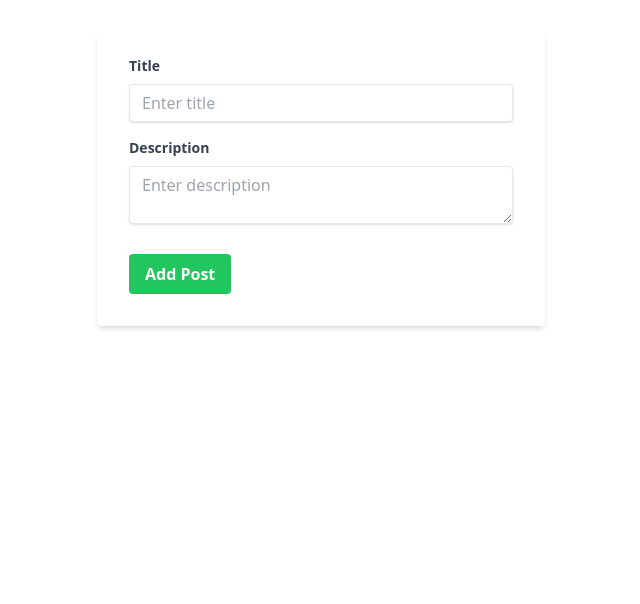
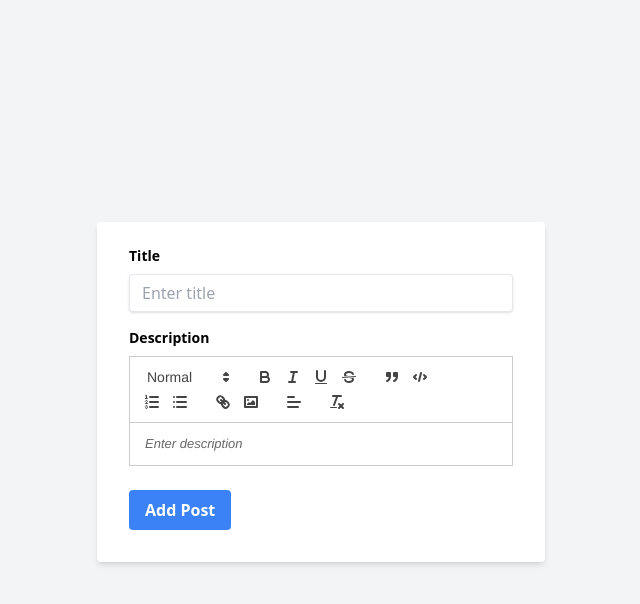
Before and after one commit to dharmi04/Travel-Blogging, a React (Vite) app in the folder Frontend/: page /addblog in a window 1280 px wide. Shown: the top 604 px of the page, without its empty margins (319-959 px from the left). Built offline with nearby package versions, Linux system fonts and the light colour scheme; a web font is replaced by a local one.

Commit message:
backend test and text-editor added in frontend

```diff
--- a/Frontend/package.json
+++ b/Frontend/package.json
@@ -15,6 +15,7 @@
     "ionicons": "^7.2.1",
     "react": "^18.2.0",
     "react-dom": "^18.2.0",
+    "react-quill": "^2.0.0",
     "react-router-dom": "^6.18.0"
   },
   "devDependencies": {
--- a/Frontend/src/App.jsx
+++ b/Frontend/src/App.jsx
@@ -8,6 +8,7 @@ import Homepage from './Pages/Homepage';
 import ProfilePage from './ProfilePage';
 import BlogList from './components/BlogList';
 import Home from './Pages/Home';
+import FullBlog from './components/FullBlog';
 
 function App() {
 
@@ -22,6 +23,7 @@ function App() {
           <Route path="/profilepage" element={<ProfilePage />} />
           <Route path="/allblog" element={<BlogList />} />
           <Route path="/home" element={<Home />} />
+          <Route path="/blog/:id" element={<FullBlog />} />
 
         </Routes>
       </Router>
--- a/Frontend/src/Pages/AddPost.jsx
+++ b/Frontend/src/Pages/AddPost.jsx
@@ -1,16 +1,20 @@
 import React, { useState } from 'react';
 import axios from 'axios';
+import { useNavigate } from 'react-router-dom';
+import ReactQuill from 'react-quill';
+import 'react-quill/dist/quill.snow.css';
 
 const AddPost = () => {
+  const navigate = useNavigate();
   const [formData, setFormData] = useState({
     title: '',
     desc: '',
   });
 
-  const handleChange = (e) => {
+  const handleChange = (value) => {
     setFormData({
       ...formData,
-      [e.target.name]: e.target.value,
+      desc: value,
     });
   };
 
@@ -19,17 +23,17 @@ const AddPost = () => {
     try {
       const response = await axios.post("http://localhost:5000/api/posts", formData);
 
-      console.log("post added successfully", response.data);
+      console.log("Post added successfully", response.data);
     } catch (error) {
       console.error('Error adding post:', error.message);
     }
   };
 
   return (
-    <div className="max-w-md mx-auto my-8">
-      <form onSubmit={handleSubmit} className="bg-white shadow-md rounded px-8 pt-6 pb-8 mb-4">
+    <div className="min-h-screen bg-gray-100 flex items-center justify-center">
+      <form onSubmit={handleSubmit} className="bg-white shadow-md rounded px-8 pt-6 pb-8 mb-4 w-full max-w-md">
         <div className="mb-4">
-          <label className="block text-gray-700 text-sm font-bold mb-2" htmlFor="title">
+          <label className="block text-sm font-bold mb-2" htmlFor="title">
             Title
           </label>
           <input
@@ -39,26 +43,42 @@ const AddPost = () => {
             placeholder="Enter title"
             name="title"
             value={formData.title}
-            onChange={handleChange}
+            onChange={(e) => setFormData({ ...formData, title: e.target.value })}
             required
           />
         </div>
         <div className="mb-6">
-          <label className="block text-gray-700 text-sm font-bold mb-2" htmlFor="desc">
+          <label className="block text-sm font-bold mb-2" htmlFor="desc">
             Description
           </label>
-          <textarea
-            className="shadow appearance-none border rounded w-full py-2 px-3 text-gray-700 leading-tight focus:outline-none focus:shadow-outline"
-            id="desc"
-            placeholder="Enter description"
-            name="desc"
+          <ReactQuill
             value={formData.desc}
             onChange={handleChange}
+            placeholder="Enter description"
+            modules={{
+              toolbar: [
+                [{ 'header': [1, 2, false] }],
+                ['bold', 'italic', 'underline', 'strike'],
+                ['blockquote', 'code-block'],
+                [{ 'list': 'ordered' }, { 'list': 'bullet' }],
+                ['link', 'image'],
+                [{ 'align': [] }],
+                ['clean'],
+              ],
+            }}
+            formats={[
+              'header',
+              'bold', 'italic', 'underline', 'strike',
+              'blockquote', 'code-block',
+              'list', 'bullet',
+              'link', 'image',
+              'align',
+            ]}
           />
         </div>
         <div className="flex items-center justify-between">
           <button
-            className="bg-green-500 hover:bg-green-700 text-white font-bold py-2 px-4 rounded focus:outline-none focus:shadow-outline"
+            className="bg-blue-500 hover:bg-blue-700 text-white font-bold py-2 px-4 rounded focus:outline-none focus:shadow-outline"
             type="submit"
           >
             Add Post
--- a/Frontend/src/Pages/Login.jsx
+++ b/Frontend/src/Pages/Login.jsx
@@ -2,9 +2,8 @@ import React, { useState } from 'react';
 import axios from 'axios';
 import { useNavigate } from 'react-router-dom';
 
-
 const Login = () => {
-  const navigate= useNavigate()
+  const navigate = useNavigate();
   const [formData, setFormData] = useState({
     username: '',
     password: '',
@@ -22,10 +21,10 @@ const Login = () => {
     e.preventDefault();
     // Add your login logic here
     axios
-    .post("http://localhost:5000/api/login", formData )
+      .post("http://localhost:5000/api/login", formData)
       .then(response => {
         console.log(response);
-      navigate('/homepage')
+        navigate('/');
       })
       .catch(error => {
         console.error("Login error:", error);
@@ -33,12 +32,14 @@ const Login = () => {
 
     console.log('Form submitted:', formData);
   };
+
   return (
-    <div className="container mx-auto mt-10">
-      <h2 className="text-3xl font-semibold mb-5">LogIn</h2>
-      <form onSubmit={handleSubmit} className="max-w-md mx-auto">
+    <div className="bg-teal-900 min-h-screen flex items-center justify-center">
+      <div className="bg-primary p-8 rounded-md shadow-md max-w-md w-full">
+        <h2 className="text-3xl font-semibold mb-5 text-center text-black">LogIn</h2>
+        <form onSubmit={handleSubmit}>
           <div className="mb-4">
-          <label htmlFor="username" className="block text-sm font-medium text-gray-600">
+            <label htmlFor="username" className="block text-sm font-medium text-gray-600 ">
               Username
             </label>
             <input
@@ -47,12 +48,12 @@ const Login = () => {
               name="username"
               value={formData.username}
               onChange={handleChange}
-            className="mt-1 p-2 w-full border rounded-md"
+              className="mt-1 p-2 w-full border rounded-md bg-transparent border-white shadow-lg text-white"
               required
             />
           </div>
           <div className="mb-4">
-          <label htmlFor="password" className="block text-sm font-medium text-gray-600">
+            <label htmlFor="password" className="block text-sm font-medium text-gray-600 ">
               Password
             </label>
             <input
@@ -61,19 +62,24 @@ const Login = () => {
               name="password"
               value={formData.password}
               onChange={handleChange}
-            className="mt-1 p-2 w-full border rounded-md"
+              className="mt-1 p-2 w-full border rounded-md bg-transparent border-white shadow-lg "
               required
             />
           </div>
           <button
             type="submit"
-          className="bg-blue-500 text-white p-2 rounded-md hover:bg-blue-600 transition-colors"
+            className="bg-green-500 text-black p-2 rounded-md hover:bg-green-600 transition-colors w-full"
           >
             LogIn
           </button>
         </form>
+        <div className="flex justify-between items-center mt-5 text-black">
+          <p className="flex-start">Don't have an account?</p>
+          <a href="/Signup" className="flex-end">SignUp</a>
         </div>
-  )
-}
+      </div>
+    </div>
+  );
+};
 
-export default Login
+export default Login;
--- a/Frontend/src/Pages/Signup.jsx
+++ b/Frontend/src/Pages/Signup.jsx
@@ -25,7 +25,7 @@ const Signup = () => {
       .post("http://localhost:5000/api/signup", formData)
       .then(response => {
         console.log(response);
-        navigate('/homepage');
+        navigate('/');
       })
       .catch(error => {
         console.error("Signup error:", error);
@@ -88,6 +88,11 @@ const Signup = () => {
             Sign Up
           </button>
         </form>
+        <div className="flex justify-between items-center">
+  <p className="flex-start">Already have an account?</p>
+  <a href="/login" className="flex-end">Login</a>
+</div>
+
       </div>
     </div>
   );
--- a/Frontend/src/ProfilePage.jsx
+++ b/Frontend/src/ProfilePage.jsx
@@ -10,12 +10,13 @@ const ProfilePage = () => {
       try {
         const token = localStorage.getItem('token');
         const response = await axios.get('http://localhost:5000/api/profile', {
-            withCredentials: true,
+          withCredentials: true,
           headers: {
             Authorization: `Bearer ${token}`,
           },
         });
 
+        console.log('Response from server:', response);
         setUserData(response.data);
         setLoading(false);
       } catch (error) {
--- a/Frontend/src/components/BlogList.jsx
+++ b/Frontend/src/components/BlogList.jsx
@@ -1,5 +1,6 @@
 import React, { useState, useEffect } from 'react';
 import axios from 'axios';
+import { Link } from 'react-router-dom';
 
 const BlogList = () => {
   const [posts, setPosts] = useState([]);
@@ -7,7 +8,6 @@ const BlogList = () => {
   useEffect(() => {
     const fetchPosts = async () => {
       try {
-        // Make a GET request to fetch all posts from the backend
         const response = await axios.get('http://localhost:5000/api/posts');
         setPosts(response.data);
       } catch (error) {
@@ -15,17 +15,19 @@ const BlogList = () => {
       }
     };
 
-    // Call the fetchPosts function when the component mounts
     fetchPosts();
   }, []);
 
   return (
     <div className="max-w-2xl mx-auto my-8">
-      <h2 className="text-2xl font-bold mb-4">All Blogs</h2>
+      <h2 className="text-3xl font-bold mb-4 text-teal-500">Explore Our Blogs</h2>
       {posts.map((post) => (
         <div key={post._id} className="bg-white shadow-md rounded p-4 mb-4">
-          <h3 className="text-xl font-bold mb-2">{post.title}</h3>
-          <p>{post.desc}</p>
+          <h3 className="text-2xl font-bold mb-2 text-teal-500">{post.title}</h3>
+          <p className="text-gray-700">{`${post.desc.slice(0, 150)}...`}</p>
+          <Link to={`/blog/${post._id}`} className="text-teal-500 hover:underline">
+            Read More
+          </Link>
         </div>
       ))}
     </div>
--- /dev/null
+++ b/Frontend/src/components/FullBlog.jsx
@@ -0,0 +1,32 @@
+// BlogDetail.js
+
+import React, { useState, useEffect } from 'react';
+import axios from 'axios';
+import { useParams } from 'react-router-dom';
+
+const FullBlog = () => {
+  const { id } = useParams();
+  const [blog, setBlog] = useState({});
+
+  useEffect(() => {
+    const fetchBlog = async () => {
+      try {
+        const response = await axios.get(`http://localhost:5000/api/posts/${id}`);
+        setBlog(response.data);
+      } catch (error) {
+        console.error('Error fetching blog:', error.message);
+      }
+    };
+
+    fetchBlog();
+  }, [id]);
+
+  return (
+    <div className="max-w-2xl mx-auto my-8">
+      <h2 className="text-3xl font-bold mb-4 text-teal-500">{blog.title}</h2>
+      <p className="text-gray-700">{blog.desc}</p>
+    </div>
+  );
+};
+
+export default FullBlog;
--- a/Frontend/src/components/Nav.jsx
+++ b/Frontend/src/components/Nav.jsx
@@ -3,7 +3,7 @@ import React from 'react'
 const Nav = () => {
   return (
     <div className='p-6'>
-        <div className='flex flex-row space-x-8 text-white font-sans text-xl '>
+        <div className='flex flex-row space-x-8 text-black font-sans text-xl '>
             <div>Home</div>
             <div>Explore Places</div>
             <div>Latest Blogs</div>
```
Also changed, not shown: 2 other files (tests, documents, lock files or other folders). Lines whose indentation alone changed are shown as unchanged.
